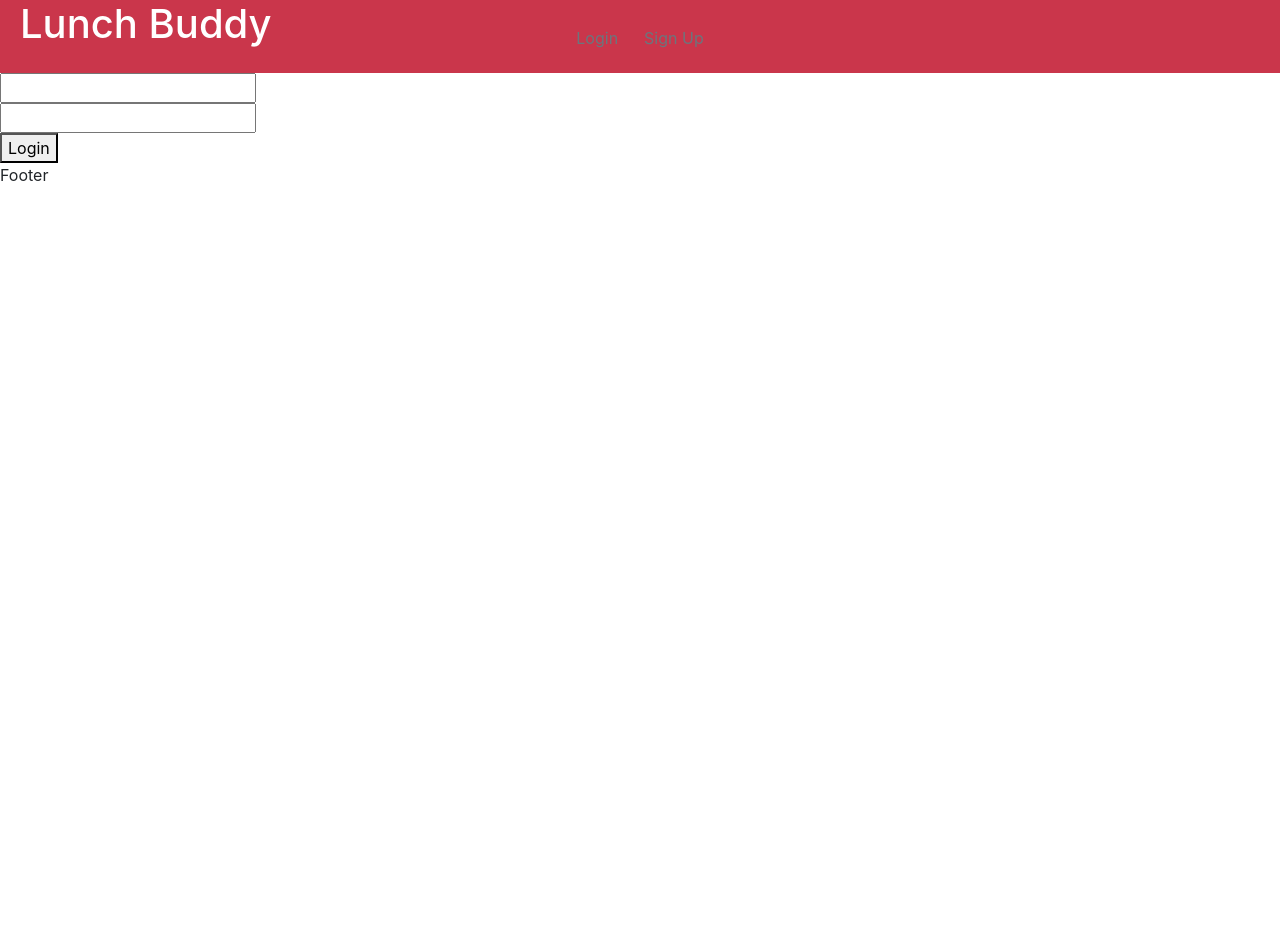
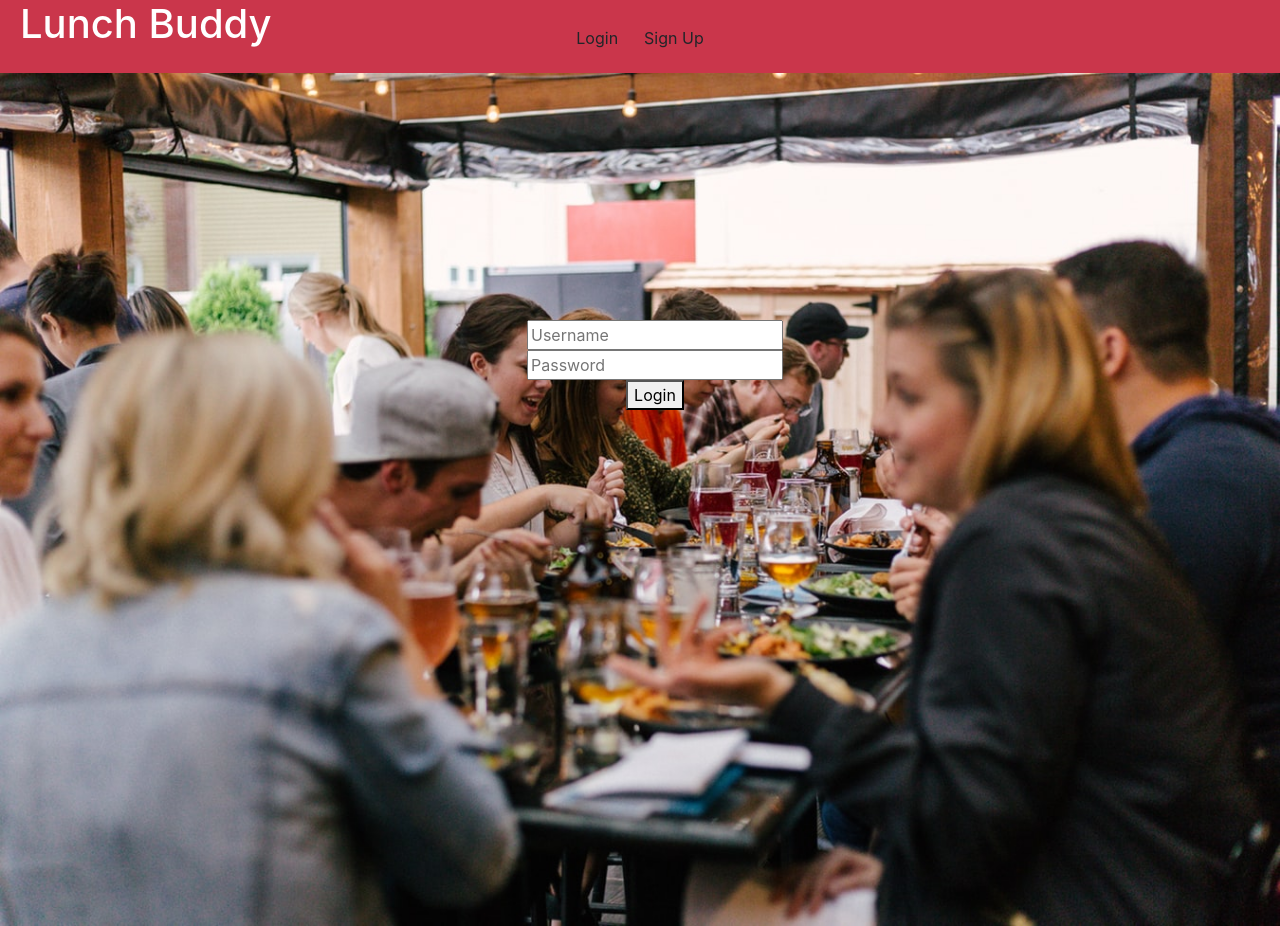
Before and after one commit to littlefish-tech/LunchBuddy, a React (Create React App) app in the folder client/: page /login in a window 1280 px wide. Before the commit the page ends 800 px from the top, so only its background shows below. Built offline with nearby package versions, Linux system fonts and the light colour scheme.

Commit message:
added more styling

```diff
--- a/client/public/index.html
+++ b/client/public/index.html
@@ -28,9 +28,9 @@
     -->
     <title>React App</title>
   </head>
-  <body>
+  <body style="background-color: #CA364B; height:100vh">
     <noscript>You need to enable JavaScript to run this app.</noscript>
-    <div id="root"></div>
+    <div id="root" style="background-color: #CA364B; height:100vh"></div>
     <!--
       This HTML file is a template.
       If you open it directly in the browser, you will see an empty page.
--- a/client/src/components/Card/index.js
+++ b/client/src/components/Card/index.js
@@ -4,21 +4,18 @@ import "./style.css";
 
 export function Card({ children }) {
   return (
-    <div className="container cardList">
-      <div className="row">
-        <div className="card col-md-4 float-left">
-          {children}
-        </div>
-      </div>
+    <div className="card col-md-4 col-lg-4 float-left">
+      {children}
     </div>
   )
 }
 
 export function CardList({ children }) {
   return (
-    <div>
+    <div className="container cardList">
+      <div className="row">
         {children}
-
+      </div>
     </div>
   )
 }
--- a/client/src/components/Header/index.js
+++ b/client/src/components/Header/index.js
@@ -6,63 +6,24 @@ import GroupButton from "../GroupButton";
 function Header(props) {
   return (
     <div className="jumbotron">
-      <div className="container">
         <div className="row">
-          <div className="col-md-6">
-            <div className="backgroundImg">
-              <img src="/backgroundImage.jpg" alt="background image" />
-
-            </div>
+          <div className="col-sm-6">
+              <img src="/backgroundImage.jpg" alt="background image" className="backgroundImg" />
           </div>
-          <div className="col-md-6">
-            <div className="form-group">
+          <div className="col-sm-6">
+            <div className="form-group" style={{width:"80%", "border-color": "#CA364B" }}>
               <input className="form-control" onChange={props.handleInputChange} name="lunchName" placeholder="Lunch Name" value={props.value} />
               <input className="form-control" onChange={props.handleInputChange} name="restaurant" placeholder="Restaurant" value={props.value} />
               <input className="form-control" onChange={props.handleInputChange} name="host" placeholder="Host" value={props.value} />
-              <input className="form-control" onChange={props.handleInputChange} name="lunchType" placeholder="Lunch Type" value={props.value} />
               <input className="form-control" onChange={props.handleInputChange} name="lunchTime" placeholder="Lunch Time" value={props.value} />
               <GroupButton onClick={props.handleCreateBut}>Create Group</GroupButton>
             </div>
           </div>
         </div>
       </div>
-    </div>
   );
 }
 
 
-//   <div>
-//     <div>
-//       <button type="button" className="btn btn-primary" data-toggle="modal" data-target="#exampleModalLong">Create Group</button>
-//     </div>
-//     <div>
-//       <div className="modal" id="exampleModalLong" role="dialog" aria-labelledby="exampleModalLongTitle" aria-hidden="true">
-//         <div className="modal-dialog" role="document">
-//           <div className="modal-content">
-//             <div className="modal-header">
-//               <h5 className="modal-title" id="exampleModalLongTitle">Create Group</h5>
-//               <button type="button" className="close" data-dismiss="modal" aria-label="Close">
-//                 <span aria-hidden="true">&times;</span>
-//               </button>
-//             </div>
-//             <div className="modal-body">
-//               <div className="container">
-//                 <div className="form-group" >
-//                   <input className="form-control" onChange={props.handleInputChange} name="lunchName" placeholder="Lunch Name" value={props.value} />
-//                   <input className="form-control" onChange={props.handleInputChange} name="restaurant" placeholder="Restaurant" value={props.value} />
-//                   <input className="form-control" onChange={props.handleInputChange} name="host" placeholder="Host name" value={props.value} />
-//                   <input className="form-control" onChange={props.handleInputChange} name="lunchType" placeholder="Lunch Type" value={props.value} />
-//                   <input className="form-control" onChange={props.handleInputChange} name="lunchTime" placeholder="Lunch Time" value={props.value} />
-//                 </div>
-//               </div>
-//             </div>
-//           </div>
-//         </div>
-//       </div>
-//     </div>
-//   </div>
-// )
-// }
-
 
 export default Header;
--- a/client/src/components/Header/style.css
+++ b/client/src/components/Header/style.css
@@ -1,26 +1,18 @@
-.form-group {
-    margin-top: 0px;
-    margin-bottom: 0px;
-}
-
 .form-group {
     margin-top: 20vh;
     margin-right: 0px;
 }
 
+.form-control {
+    border-color: #CA364B;
+}
 .jumbotron {
-    margin-left: 0px;
-    padding-left: 0px!important;
+    padding: 0px!important;
+
 }
 
-.backgroundImage {
+.backgroundImg {
     background-size: cover;
     background-repeat: no-repeat;
-    background-position: center center;
-    background-attachment: fixed;
+    width: 100%;
 }
-
-div.jumbotron {
-    padding-left: 0px;
-    padding-top: 0px;
-}
--- a/client/src/components/LoginForm/index.js
+++ b/client/src/components/LoginForm/index.js
@@ -3,16 +3,12 @@ import GroupButton from "../GroupButton";
 
 function LoginForm(props) {
   return (
-    <div>
-    <div className = "signupform-group" >
-    <div><input className="signup-form" onChange={props.handleLoginInput} name="username" value = {props.value}/></div>
-    <div><input className="signup-form" onChange={props.handleLoginInput} name="password" value = {props.value}/></div>
-
-
-
+    <div className="container" style={{ position: "absolute", top: "40vh", "text-align": "center" }}>
+      <div className="signupform-group" style={{ width: "100vw" }} >
+        <div><input className="signup-form" onChange={props.handleLoginInput} name="username" placeholder="Username" value={props.value} /></div>
+        <div><input className="signup-form" onChange={props.handleLoginInput} name="password" placeholder="Password" value={props.value} /></div>
         <GroupButton onClick={props.handleLoginbtn}>Login</GroupButton>
       </div>
-   {/* <GroupButton onClick={props.handleJoinBut}>Join Group</GroupButton> */}
     </div>
   )
 }
--- a/client/src/components/Nav/index.js
+++ b/client/src/components/Nav/index.js
@@ -7,13 +7,13 @@ function NavBar() {
 
         <header className="navbar App-header" id="nav-container">
             <h1 className="App-title">Lunch Buddy</h1>
-            <nav className="navbar navbar-expand-lg">
+            <nav className="navbar navbar-expand-lg navbar-dark">
                 <section className="navbar-section">
-                    <Link to="/Login" className="btn btn-link text-secondary">
-                        <span className="text-seconday">Login</span>
+                    <Link to="/Login" className="btn">
+                        <span className="">Login</span>
                     </Link>
-                    <Link to="/Signup" className="btn btn-link">
-                        <span className="text-secondary">Sign Up</span>
+                    <Link to="/Signup" className="btn">
+                        <span className="">Sign Up</span>
                     </Link>
                 </section>
 
--- a/client/src/components/SignupForm/index.js
+++ b/client/src/components/SignupForm/index.js
@@ -3,16 +3,12 @@ import GroupButton from "../GroupButton";
 
 function SignupForm(props) {
   return (
-    <div>
-    <div className = "signupform-group" >
-    <div><input className="signup-form" onChange={props.handleSignupInput} name="username" value = {props.value}/></div>
-    <div><input className="signup-form" onChange={props.handleSignupInput} name="password" value = {props.value}/></div>
-
-
-
+    <div className="container" style={{ position: "absolute", top: "40vh", "text-align": "center" }}>
+      <div className="signupform-group" style={{ width: "100vw" }} >
+        <div><input className="signup-form" onChange={props.handleSignupInput} name="username" placeholder="Username" value={props.value} /></div>
+        <div><input className="signup-form" onChange={props.handleSignupInput} name="password" placeholder="Password" value={props.value} /></div>
         <GroupButton onClick={props.handleSignupBtn}>Sign Up</GroupButton>
       </div>
-   {/* <GroupButton onClick={props.handleJoinBut}>Join Group</GroupButton> */}
     </div>
   )
 }
--- a/client/src/pages/Login.js
+++ b/client/src/pages/Login.js
@@ -1,10 +1,9 @@
-import React, { Component } from "react";
+import React, { Component, Fragment } from "react";
 // import { Redirect } from 'react-router-dom'
 import axios from 'axios'
 import API from '../utils/API';
 import Nav from "../components/Nav";
 import LoginFrom from "../components/LoginForm";
-import  Wrapper from "../components/Wrapper";
 import Footer from "../components/Footer";
 import { useParams } from "react-router-dom";
 import { Link } from "react-router-dom";
@@ -13,18 +12,15 @@ import { Link } from "react-router-dom";
 
 class Login extends Component {
     state = {
-            userArrs:[],
+        userArrs: [],
         username: '',
         password: '',
 
     }
-            // redirectTo: null
-        // this.handleSubmit = this.handleSubmit.bind(this)
-        // this.handleChange = this.handleChange.bind(this)
 
 
     handleLoginInput = event => {
-        const { name, value} = event.target;
+        const { name, value } = event.target;
         this.setState({
             [name]: value
         });
@@ -34,48 +30,39 @@ class Login extends Component {
     handleLoginbtn = (username) => {
         // console.log("You have clicked login");
         API.getUserName(username)
-        .then(res => {this.setState({userArrs: res.data})
+            .then(res => {
+                this.setState({ userArrs: res.data })
             })
         const userArrs = this.state.userArrs
         // console.log(userArrs);
 
-for(let i = 0; i < userArrs.length; i++) {
-    if(userArrs[i].username === this.state.username){
+        for (let i = 0; i < userArrs.length; i++) {
+            if (userArrs[i].username === this.state.username) {
                 console.log("You are login@@#######")
-    return(<Link to="/lunchbuddy" />)
+                return (<Link to="/lunchbuddy" />)
             }
-    else{
+            else {
                 console.log("please register$$$$$$$$$")
             }
         }
 
-// userArrs.values(userArrs).includes(this.state.username) ? console.log("You are signed In@@@@@@@@") : console.log("Please register")
-
-// userArrs.map(userArr => {
-//     userArr.username === this.state.username ? console.log("You are signed In@@@@@@@@") : console.log("Please register")
-
-//     // console.log(this.state.userArr);
-//     //    console.log(userArr.username);
-//      }
-//   // if()
-// )
-// console.log(this.state.username)
     }
 
 
 
-    render(){
+    render() {
         return (
-			<Wrapper>
+            <Fragment>
                 <Nav>Nav</Nav>
+                <img src="/backgroundImage.jpg" style={{width:"100%"}}/>
                 <LoginFrom
                     handleLoginInput={this.handleLoginInput}
                     handleLoginbtn={this.handleLoginbtn}
                     username={this.state.username}
                     password={this.state.password}>
                 </LoginFrom>
-			<Footer>Footer</Footer>
-			</Wrapper>
+                <Footer></Footer>
+            </Fragment>
         );
     }
 
--- a/client/src/pages/Lunchbuddy.js
+++ b/client/src/pages/Lunchbuddy.js
@@ -1,9 +1,9 @@
-import React, { Component } from "react";
+import React, { Component, Fragment } from "react";
 import Nav from "../components/Nav";
 import Header from "../components/Header";
-import  Wrapper from "../components/Wrapper";
+import Wrapper from "../components/Wrapper";
 import Footer from "../components/Footer";
-import {Card, CardList} from "../components/Card";
+import { Card, CardList } from "../components/Card";
 import API from "../utils/API";
 import { Col, Row, Container } from "../components/Grid";
 import DeleteBtn from "../components/DeleteBtn"
@@ -34,7 +34,7 @@ loadLunches = () => {
     API.getLunches()
       .then(res => {
         console.log(res);
-    this.setState({lunches: res.data});
+        this.setState({ lunches: res.data });
       });
   }
 
@@ -81,29 +81,29 @@ handleJoinBut = id => {
     // event.preventDefault();
     console.log("click Join " + id);
     this.state.attendees++;
-      API.updateLunch(id,this.state.attendees)
+    API.updateLunch(id, this.state.attendees)
       .then(res => this.loadLunches())
       .catch(err => console.log(err));
   }
 
-render(){
+  render() {
     return (
-        <Wrapper>
+      <Fragment>
         <Nav>Nav</Nav>
-        <Header>
-        handleInputChange = {this.handleInputChange}
+        <Header
+          handleInputChange={this.handleInputChange}
           handleCreateBut={this.handleCreateBut}
-        lunchNameValue = {this.state.lunchName}
-        restaurant = {this.state.restaurant}
-        host = {this.state.host}
-        lunchType = {this.state.lunchType}
-        lunchTime = {this.state.lunchTime}>
+          lunchNameValue={this.state.lunchName}
+          restaurant={this.state.restaurant}
+          host={this.state.host}
+          lunchType={this.state.lunchType}
+          lunchTime={this.state.lunchTime}>
         </Header>
         <p>{this.state.test}</p>
         <CardList>
           {this.state.lunches.map(lunch => (
-        <Card  key={lunch._id}>
-          <img src={lunch.image} className="lunchImg"/>
+            <Card key={lunch._id}>
+              <img src={lunch.image} className="lunchImg" />
               <div>{lunch.lunchName}</div>
               <div>{lunch.restaurant}</div>
               <div>{lunch.host}</div>
@@ -112,12 +112,12 @@ render(){
               <div><a href={lunch.restaurantLink}>View Restaurant Details</a></div>
               <div>{lunch.attendees}</div>
               <DeleteBtn onClick={() => this.deleteGroupBut(lunch._id)} />
-          <JoinBtn onClick={()=>this.handleJoinBut(lunch._id)}/>
+              <JoinBtn onClick={() => this.handleJoinBut(lunch._id)} />
             </Card>
           ))}
         </CardList>
-        <Footer>Footer</Footer>
-        </Wrapper>
+        <Footer></Footer>
+        </Fragment>
     );
   }
 
--- a/client/src/pages/Signup.js
+++ b/client/src/pages/Signup.js
@@ -1,9 +1,9 @@
-import React, { Component } from 'react'
+import React, { Component, Fragment } from 'react'
 import axios from 'axios'
 import API from '../utils/API';
 import Nav from "../components/Nav";
 import SignupFrom from "../components/SignupForm";
-import  Wrapper from "../components/Wrapper";
+import Wrapper from "../components/Wrapper";
 import Footer from "../components/Footer";
 
 class Signup extends Component {
@@ -37,18 +37,19 @@ class Signup extends Component {
 
 
 
-	render(){
+	render() {
 		return (
-			<Wrapper>
+			<Fragment>
 				<Nav>Nav</Nav>
+				<img src="/backgroundImage.jpg" style={{ width: "100%" }} />
 				<SignupFrom
 					handleSignupInput={this.handleSignupInput}
 					handleSignupBtn={this.handleSignupBtn}
 					username={this.state.username}
 					password={this.state.password}>
 				</SignupFrom>
-			<Footer>Footer</Footer>
-			</Wrapper>
+				<Footer></Footer>
+			</Fragment>
 		);
 	}
 
```
Lines whose indentation alone changed are shown as unchanged.
